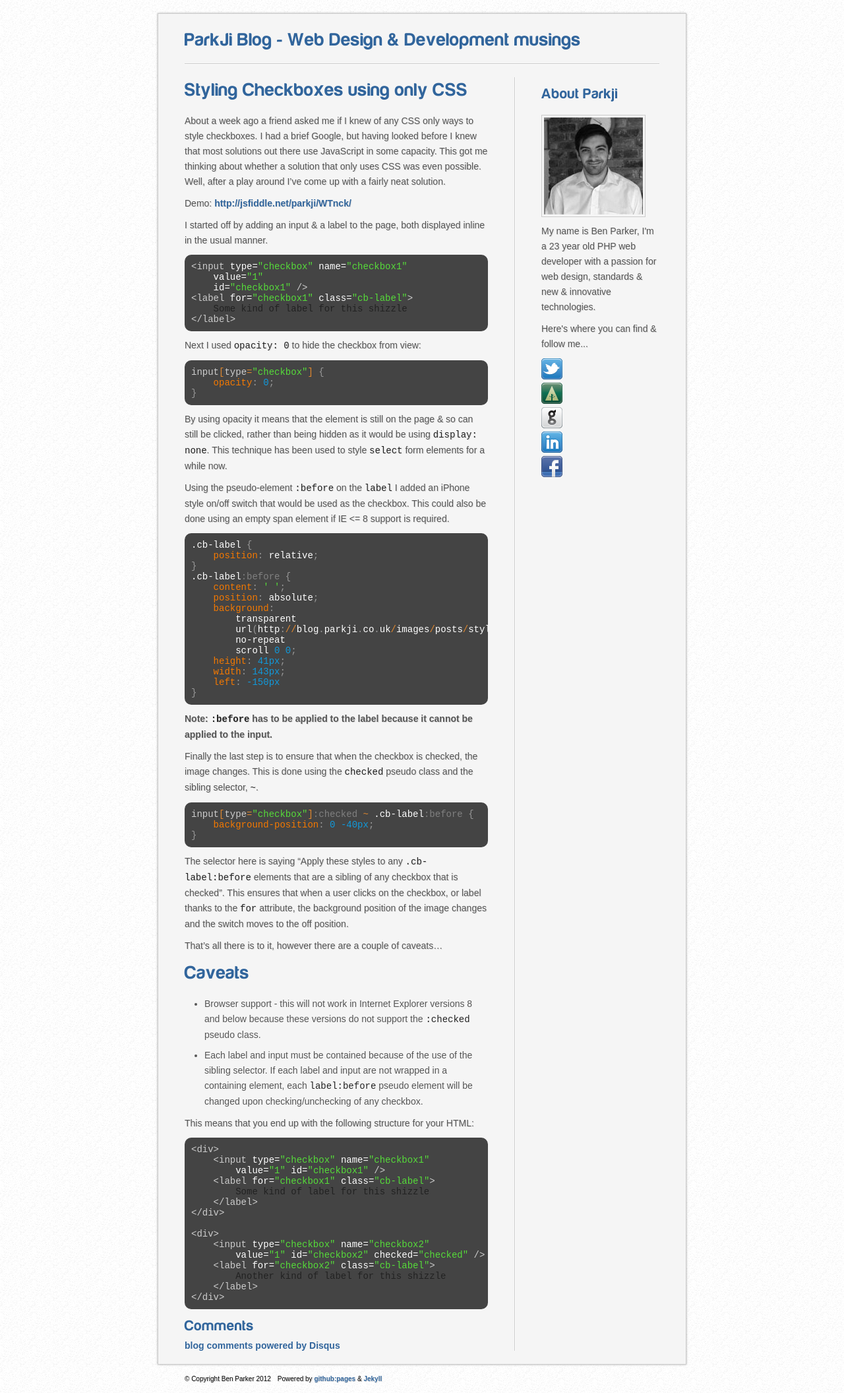
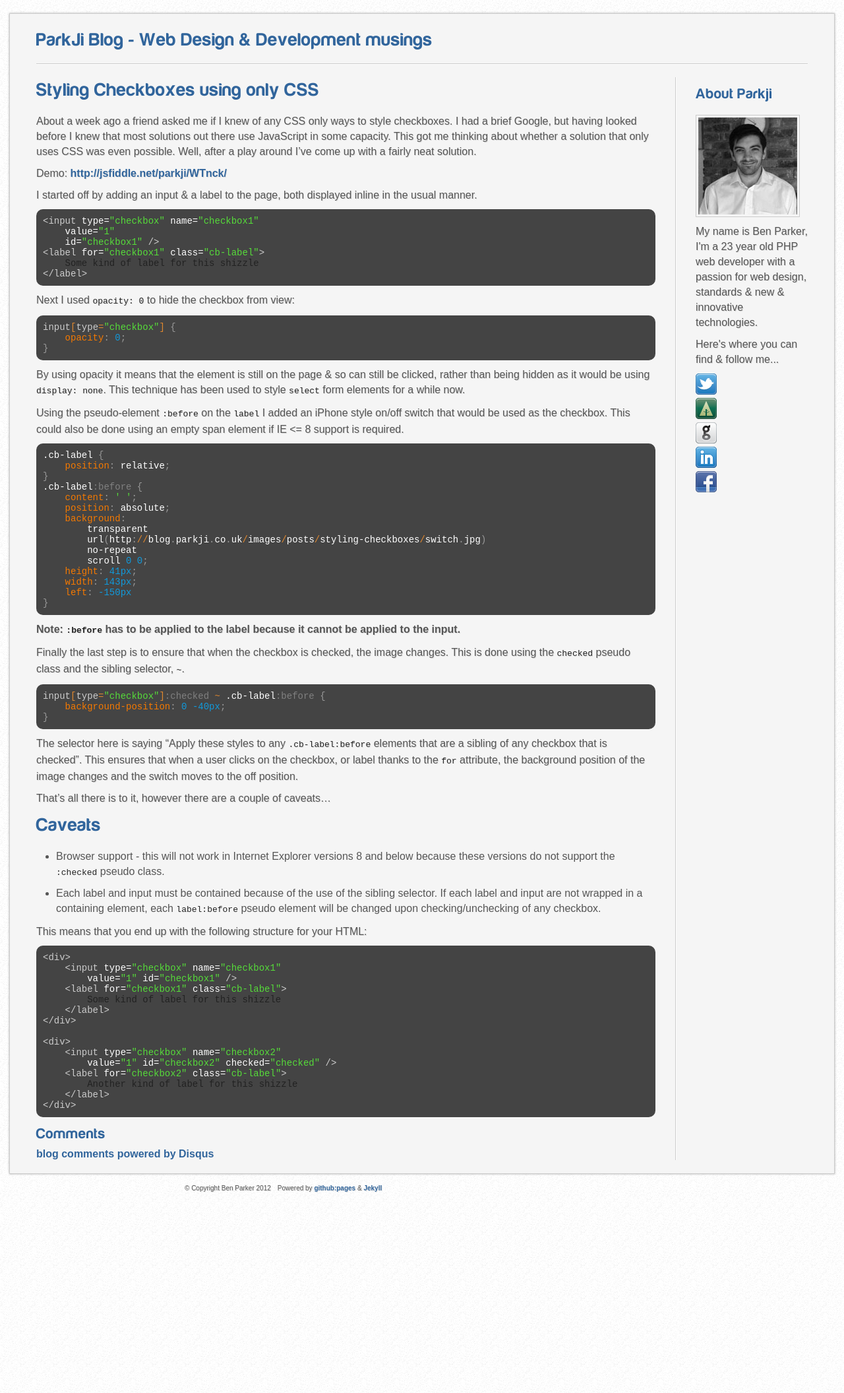
Before and after one commit to parkji/parkji.github.com, a Jekyll site: the page built from _posts/2012-03-01-styling-checkboxes-using-css-only.markdown, in a window 1280 px wide. Shown: the whole page at 66% size. Built offline with Jekyll 4.4.1, drawn with Linux system fonts in a browser that asks for light colours; Markdown is read by kramdown in place of the engine named in the settings; comment, search, counter and statistics services are not loaded.

Commit message:
Added twitter bootstrap and made site responsive

```diff
--- a/_includes/footer.html
+++ b/_includes/footer.html
@@ -1,9 +1,9 @@
-            <section id="sidebar">
+                <section class="span2">
                     <h2>About Parkji</h2>
-                <div><img src="/images/me.jpg" alt="Me!" /></div>
+                    <div><img class="me" src="/images/me.jpg" alt="Me!" /></div>
                     <p>My name is Ben Parker, I'm a 23 year old PHP web developer with a passion for web design, standards &amp; new &amp; innovative technologies.</p>
                     <p>Here's where you can find &amp; follow me...</p>
-                <p>
+                    <p class="social-links">
                         <a class="social-link" id="twitter-link" href="http://twitter.com/parkji" title="Twitter.com/parkji"></a>
                         <a class="social-link" id="forrst-link" href="http://forrst.me/parkji" title="Forrst.me/parkji"></a>
                         <a class="social-link" id="github-link" href="https://github.com/parkji" title="Github.com/parkji"></a>
@@ -11,7 +11,8 @@
                         <a class="social-link" id="facebook-link" href="http://www.facebook.com/parkji" title="Facebook.com/parkji"></a>
                     </p>
                 </section>
-        </div><!-- End Wrapper -->
+            </div><!-- End Row -->
+        </div><!-- End Container -->
         <footer>
             <p class="inline">&copy; Copyright Ben Parker {{ 'now' | date: "%Y" }}</p>
             <p class="inline">Powered by <a href="http://pages.github.com" title="Github Pages">github:pages</a> &amp; <a href="https://github.com/mojombo/jekyll/wiki" title="Jekyll">Jekyll</a></p>
--- a/_includes/header.html
+++ b/_includes/header.html
@@ -1,10 +1,11 @@
 <!DOCTYPE html>
 <html>
     <head>
-        <meta http-equiv="Content-type" content="text/html; charset=utf-8" />
+        <meta charset="utf-8">
+        <meta name="viewport" content="width=device-width, initial-scale=1.0">
         <title>{{ page.title }} - ParkJi Blog</title>
-        <link rel="stylesheet" href="/css/main.css" type="text/css" media="screen" charset="utf-8" />
-        <link rel="stylesheet" href="/css/syntax.css" type="text/css" media="screen" charset="utf-8" />
+        <link rel="stylesheet" href="/css/bootstrap.min.css" type="text/css">
+        <link rel="stylesheet" href="/css/main.css" type="text/css">
         <!--[if lt IE 9]>
         <script src="//html5shiv.googlecode.com/svn/trunk/html5.js"></script>
         <![endif]-->
@@ -23,9 +24,10 @@
         </script>
     </head>
     <body>
-        <div id="wrapper">
+        <div class="container">
             <header class="separated-bottom">
                 <a href="/" title="blog.parkji.co.uk - Web Design &amp; Development musings">
                     ParkJi Blog - Web Design &amp; Development musings
                 </a>
             </header>
+            <div class="row">
--- a/_layouts/default.html
+++ b/_layouts/default.html
@@ -1,5 +1,5 @@
 {% include header.html %}
-            <section id="content">
+            <section class="span10 content">
                 {{ content }}
             </section>
 {% include footer.html %}
--- a/_layouts/post.html
+++ b/_layouts/post.html
@@ -1,5 +1,5 @@
 {% include header.html %}
-            <section id="content">
+            <section class="span10 content">
                 {{ content }}
                 <h2>Comments</h2>
                 <div id="disqus_thread"></div>
--- a/css/main.css
+++ b/css/main.css
@@ -75,6 +75,7 @@
     font: normal normal normal 100% Arial, sans-serif;
     overflow-y: scroll;
     padding: 20px 0;
+    color: #555555;
 }
 header {
     margin-bottom: 20px;
@@ -142,27 +143,23 @@
     width: 720px;
 }
 /** Structure styles **/
-#wrapper {
+.container {
     background: #F5F5F5;
     border: 1px solid #ccc;
     margin: auto;
     overflow: hidden;
     padding: 20px 40px;
-	width: 720px;
     -webkit-box-shadow: 0 0 3px rgba(0, 0, 0, .3);
        -moz-box-shadow: 0 0 3px rgba(0, 0, 0, .3);
             box-shadow: 0 0 3px rgba(0, 0, 0, .3);
 }
-#content {
+.content {
     border-right: 1px solid #CCCCCC;
-	color: #555555;
-	float: left;
-	font-size: 14px;
-	padding-right: 40px;
+    padding-right: 30px;
+    width: 749px;
     position: relative;
-	width: 460px;
 }
-#content:after {
+.content:after {
     content: ' ';
     height: 100%;
     border-left: 1px solid #FFFFFF;
@@ -170,14 +167,6 @@
     right: -3px;
     top: 0;
     width: 1px;
-}
-
-#sidebar {
-	color: #555555;
-	float: left;
-	font-size: 14px;
-	padding-left: 40px;
-	width: 179px;
 }
 
 /** Classes **/
@@ -213,6 +202,8 @@
     float: left;
     margin-right: 10px;
 }
+
+/** Social links **/
 .social-link {
     background: transparent url(/images/social-icons.png) no-repeat scroll left top;
     display: block;
@@ -242,8 +233,6 @@
     text-shadow: none;
     white-space: nowrap;
 }
-
-/** Social links **/
 #forrst-link {
     background-position: left -64px;
 }
@@ -256,3 +245,145 @@
 #facebook-link {
     background-position: left -128px;
 }
+
+/** Syntax highlighting **/
+pre {
+    padding:10px;
+    margin: 5px 0px;
+    background-color: #444444;
+    color: #000;
+    font-family: monospace;
+    font-size: 14px;
+    margin: 10px 0;
+    border-radius: 10px;
+    -webkit-border-radius: 10px;
+       -moz-border-radius: 10px;
+    overflow: auto;
+}
+code {
+    color: #222222;
+    font-family: monospace;
+}
+code.html {
+    color: #FF9988;
+}
+.hll { background-color: #ffffcc }
+ { background: #000000; }
+.c { color: #B729D9; font-style: italic } /* Comment */
+.err { color: #a40000; border: 1px solid #ef2929 } /* Error */
+.g { color: #ffffff } /* Generic */
+.k { color: #FF8400 } /* Keyword */
+.l { color: #ffffff } /* Literal */
+.n { color: #ffffff } /* Name */
+.o { color: #E0882F } /* Operator */
+.x { color: #ffffff } /* Other */
+.p { color: #999999 } /* Punctuation */
+.cm { color: #B729D9; font-style: italic } /* Comment.Multiline */
+.cp { color: #a0a0a0 } /* Comment.Preproc */
+.c1 { color: #B729D9; font-style: italic } /* Comment.Single */
+.cs { color: #B729D9; font-style: italic } /* Comment.Special */
+.gd { color: #a40000 } /* Generic.Deleted */
+.ge { color: #ffffff; font-style: italic } /* Generic.Emph */
+.gr { color: #ef2929 } /* Generic.Error */
+.gh { color: #000080 } /* Generic.Heading */
+.gi { color: #00A000 } /* Generic.Inserted */
+.go { color: #808080 } /* Generic.Output */
+.gp { color: #745334 } /* Generic.Prompt */
+.gs { color: #ffffff; font-weight: bold } /* Generic.Strong */
+.gu { color: #800080; font-weight: bold } /* Generic.Subheading */
+.gt { color: #a40000; font-weight: bold } /* Generic.Traceback */
+.kc { color: #004461 } /* Keyword.Constant */
+.kd { color: #004461 } /* Keyword.Declaration */
+.kn { color: #004461 } /* Keyword.Namespace */
+.kp { color: #004461 } /* Keyword.Pseudo */
+.kr { color: #004461 } /* Keyword.Reserved */
+.kt { color: #004461 } /* Keyword.Type */
+.ld { color: #ffffff } /* Literal.Date */
+.m { color: #1299DA } /* Literal.Number */
+.s { color: #56DB3A } /* Literal.String */
+.na { color: #ffffff } /* Name.Attribute */
+.nb { color: #ffffff } /* Name.Builtin */
+.nc { color: #ffffff } /* Name.Class */
+.no { color: #ffffff } /* Name.Constant */
+.nd { color: #808080 } /* Name.Decorator */
+.ni { color: #ce5c00 } /* Name.Entity */
+.ne { color: #cc0000 } /* Name.Exception */
+.nf { color: #ffffff } /* Name.Function */
+.nl { color: #f57900 } /* Name.Label */
+.nn { color: #ffffff } /* Name.Namespace */
+.nx { color: #ffffff } /* Name.Other */
+.py { color: #ffffff } /* Name.Property */
+.nt { color: #cccccc } /* Name.Tag */
+.nv { color: #ffffff } /* Name.Variable */
+.ow { color: #E0882F } /* Operator.Word */
+.w { color: #f8f8f8; text-decoration: underline } /* Text.Whitespace */
+.mf { color: #1299DA } /* Literal.Number.Float */
+.mh { color: #1299DA } /* Literal.Number.Hex */
+.mi { color: #1299DA } /* Literal.Number.Integer */
+.mo { color: #1299DA } /* Literal.Number.Oct */
+.sb { color: #56DB3A } /* Literal.String.Backtick */
+.sc { color: #56DB3A } /* Literal.String.Char */
+.sd { color: #B729D9; font-style: italic } /* Literal.String.Doc */
+.s2 { color: #56DB3A } /* Literal.String.Double */
+.se { color: #56DB3A } /* Literal.String.Escape */
+.sh { color: #56DB3A } /* Literal.String.Heredoc */
+.si { color: #56DB3A } /* Literal.String.Interpol */
+.sx { color: #56DB3A } /* Literal.String.Other */
+.sr { color: #56DB3A } /* Literal.String.Regex */
+.s1 { color: #56DB3A } /* Literal.String.Single */
+.ss { color: #56DB3A } /* Literal.String.Symbol */
+.bp { color: #3465a4 } /* Name.Builtin.Pseudo */
+.vc { color: #ffffff } /* Name.Variable.Class */
+.vg { color: #ffffff } /* Name.Variable.Global */
+.vi { color: #ffffff } /* Name.Variable.Instance */
+.il { color: #1299DA } /* Literal.Number.Integer.Long */
+
+/** Responsive **/
+@media (max-width: 767px) {
+    .content {
+        border: none;
+    }
+    .content:after {
+        border: none;
+    }
+    .social-link:after {
+        background-color: rgba(0, 0, 0, 0.5);
+        content: attr(title);
+        color: #FFFFFF;
+        font-size: 12px;
+        left: 46px;
+        padding: 0 5px;
+        position: absolute;
+        top: 4px;
+        text-shadow: none;
+        white-space: nowrap;
+    }
+    .social-link:before {
+        border-color: transparent rgba(0, 0, 0, 0.5) transparent transparent;
+        border-style: solid;
+        border-width: 5px;
+        content: ' ';
+        left: 36px;
+        position: absolute;
+        top: 11px;
+    }
+}
+@media (min-width: 768px) and (max-width: 979px) {
+    .content {
+        width: 569px;
+    }
+    .me {
+        width: 104px;
+    }
+    .social-links {
+        text-align: center;
+    }
+    .social-link {
+        display: inline-block;
+    }
+}
+@media (min-width: 1200px) {
+    .content {
+        width: 939px;
+    }
+}
--- a/css/syntax.css
+++ /dev/null
@@ -1,90 +0,0 @@
-pre {
-    padding:10px;
-    margin: 5px 0px;
-    background-color: #444444;
-    color: #000;
-    font-family: monospace;
-    font-size: 14px;
-	margin: 10px 0;
-	border-radius: 10px;
-	-webkit-border-radius: 10px;
-	   -moz-border-radius: 10px;
-	overflow: auto;
-}
-code {
-	color: #222222;
-	font-family: monospace;
-}
-code.html {
-	color: #FF9988;
-}
-.hll { background-color: #ffffcc }
- { background: #000000; }
-.c { color: #B729D9; font-style: italic } /* Comment */
-.err { color: #a40000; border: 1px solid #ef2929 } /* Error */
-.g { color: #ffffff } /* Generic */
-.k { color: #FF8400 } /* Keyword */
-.l { color: #ffffff } /* Literal */
-.n { color: #ffffff } /* Name */
-.o { color: #E0882F } /* Operator */
-.x { color: #ffffff } /* Other */
-.p { color: #999999 } /* Punctuation */
-.cm { color: #B729D9; font-style: italic } /* Comment.Multiline */
-.cp { color: #a0a0a0 } /* Comment.Preproc */
-.c1 { color: #B729D9; font-style: italic } /* Comment.Single */
-.cs { color: #B729D9; font-style: italic } /* Comment.Special */
-.gd { color: #a40000 } /* Generic.Deleted */
-.ge { color: #ffffff; font-style: italic } /* Generic.Emph */
-.gr { color: #ef2929 } /* Generic.Error */
-.gh { color: #000080 } /* Generic.Heading */
-.gi { color: #00A000 } /* Generic.Inserted */
-.go { color: #808080 } /* Generic.Output */
-.gp { color: #745334 } /* Generic.Prompt */
-.gs { color: #ffffff; font-weight: bold } /* Generic.Strong */
-.gu { color: #800080; font-weight: bold } /* Generic.Subheading */
-.gt { color: #a40000; font-weight: bold } /* Generic.Traceback */
-.kc { color: #004461 } /* Keyword.Constant */
-.kd { color: #004461 } /* Keyword.Declaration */
-.kn { color: #004461 } /* Keyword.Namespace */
-.kp { color: #004461 } /* Keyword.Pseudo */
-.kr { color: #004461 } /* Keyword.Reserved */
-.kt { color: #004461 } /* Keyword.Type */
-.ld { color: #ffffff } /* Literal.Date */
-.m { color: #1299DA } /* Literal.Number */
-.s { color: #56DB3A } /* Literal.String */
-.na { color: #ffffff } /* Name.Attribute */
-.nb { color: #ffffff } /* Name.Builtin */
-.nc { color: #ffffff } /* Name.Class */
-.no { color: #ffffff } /* Name.Constant */
-.nd { color: #808080 } /* Name.Decorator */
-.ni { color: #ce5c00 } /* Name.Entity */
-.ne { color: #cc0000 } /* Name.Exception */
-.nf { color: #ffffff } /* Name.Function */
-.nl { color: #f57900 } /* Name.Label */
-.nn { color: #ffffff } /* Name.Namespace */
-.nx { color: #ffffff } /* Name.Other */
-.py { color: #ffffff } /* Name.Property */
-.nt { color: #cccccc } /* Name.Tag */
-.nv { color: #ffffff } /* Name.Variable */
-.ow { color: #E0882F } /* Operator.Word */
-.w { color: #f8f8f8; text-decoration: underline } /* Text.Whitespace */
-.mf { color: #1299DA } /* Literal.Number.Float */
-.mh { color: #1299DA } /* Literal.Number.Hex */
-.mi { color: #1299DA } /* Literal.Number.Integer */
-.mo { color: #1299DA } /* Literal.Number.Oct */
-.sb { color: #56DB3A } /* Literal.String.Backtick */
-.sc { color: #56DB3A } /* Literal.String.Char */
-.sd { color: #B729D9; font-style: italic } /* Literal.String.Doc */
-.s2 { color: #56DB3A } /* Literal.String.Double */
-.se { color: #56DB3A } /* Literal.String.Escape */
-.sh { color: #56DB3A } /* Literal.String.Heredoc */
-.si { color: #56DB3A } /* Literal.String.Interpol */
-.sx { color: #56DB3A } /* Literal.String.Other */
-.sr { color: #56DB3A } /* Literal.String.Regex */
-.s1 { color: #56DB3A } /* Literal.String.Single */
-.ss { color: #56DB3A } /* Literal.String.Symbol */
-.bp { color: #3465a4 } /* Name.Builtin.Pseudo */
-.vc { color: #ffffff } /* Name.Variable.Class */
-.vg { color: #ffffff } /* Name.Variable.Global */
-.vi { color: #ffffff } /* Name.Variable.Instance */
-.il { color: #1299DA } /* Literal.Number.Integer.Long */
```
Also changed, not shown: css/bootstrap.min.css (added). Lines whose indentation alone changed are shown as unchanged.
